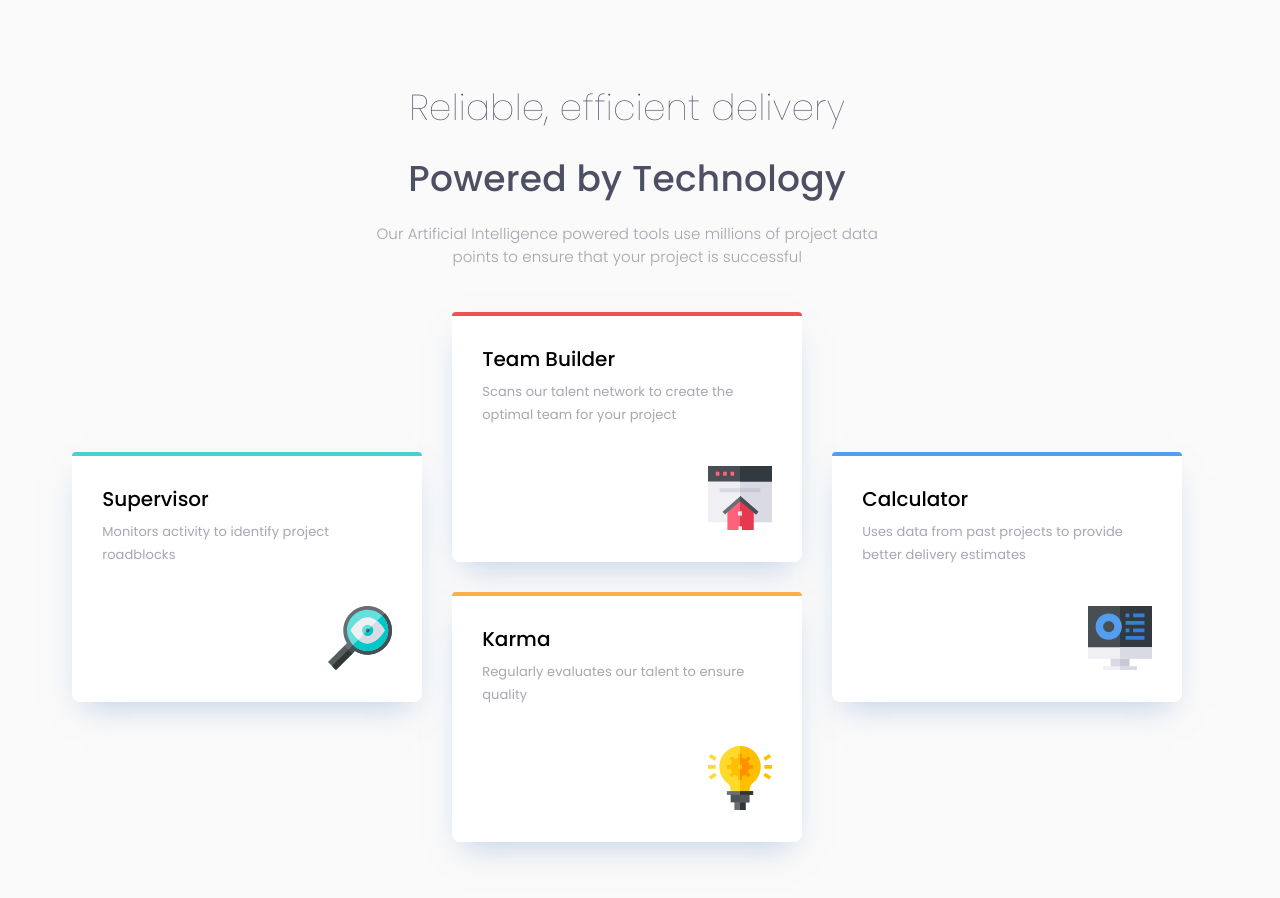
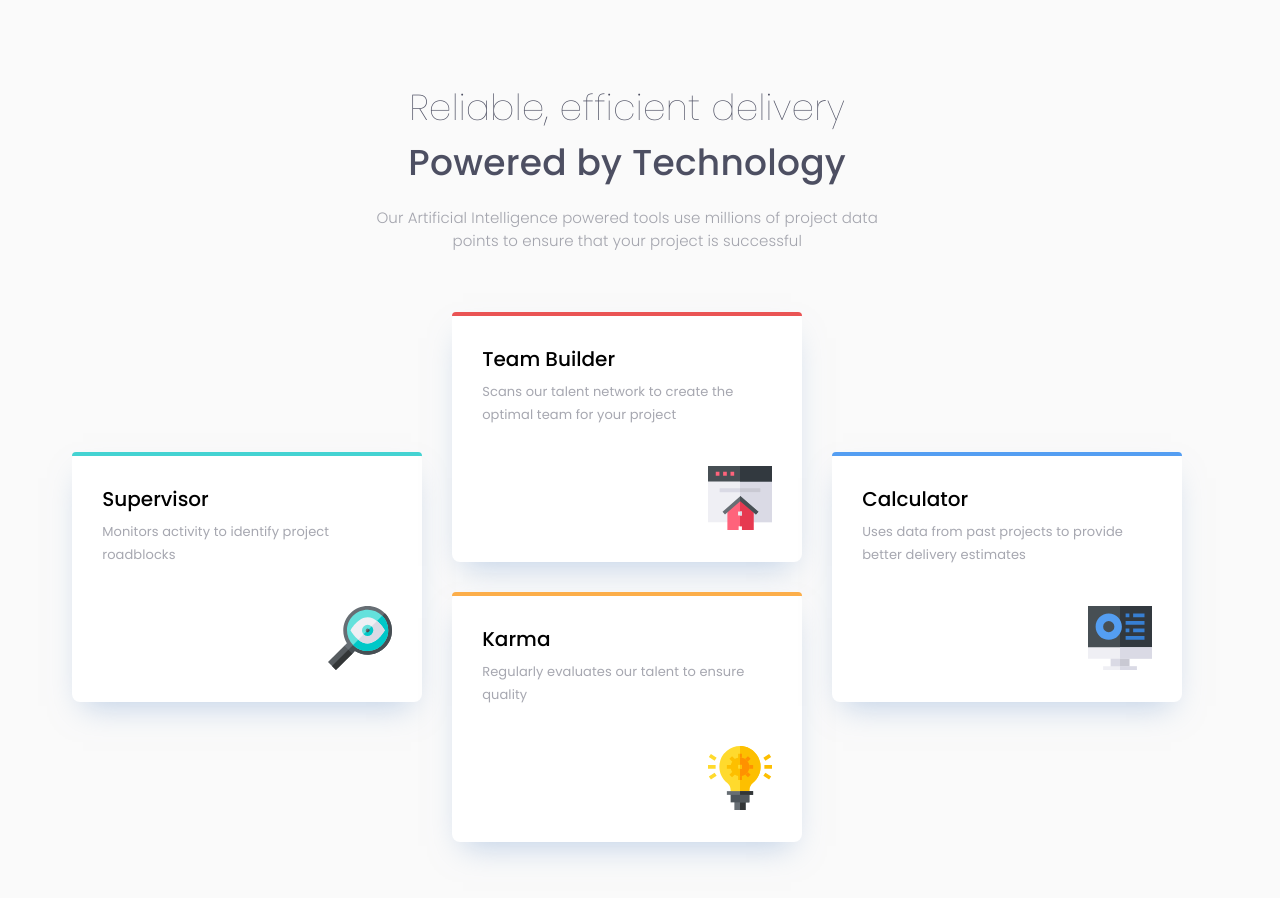
Before and after one commit to JhinDanzo/Four-card-section, a plain HTML site: page index.html in a window 1280 px wide. Drawn offline with Linux system fonts and the light colour scheme.

Commit message:
fixed margin 2

```diff
--- a/index.html
+++ b/index.html
@@ -12,8 +12,9 @@
 <body>
     <main>
         <section>
+
             <h1 class="title">Reliable, efficient delivery</h1>
-            <h1 class="title"><b>Powered by Technology</b></h1>
+            <h1 class="title title-second"><b>Powered by Technology</b></h1>
             <p class="main-text">Our Artificial Intelligence powered tools use millions of project data points
             to ensure that your project is successful</p>
         </section>
--- a/style.css
+++ b/style.css
@@ -46,6 +46,9 @@ b{
     font-weight: 100;
     letter-spacing: 0.25px;
     color: var(--granite);
+}
+
+.title-second{
     margin-bottom: 16px;
 }
 
```
